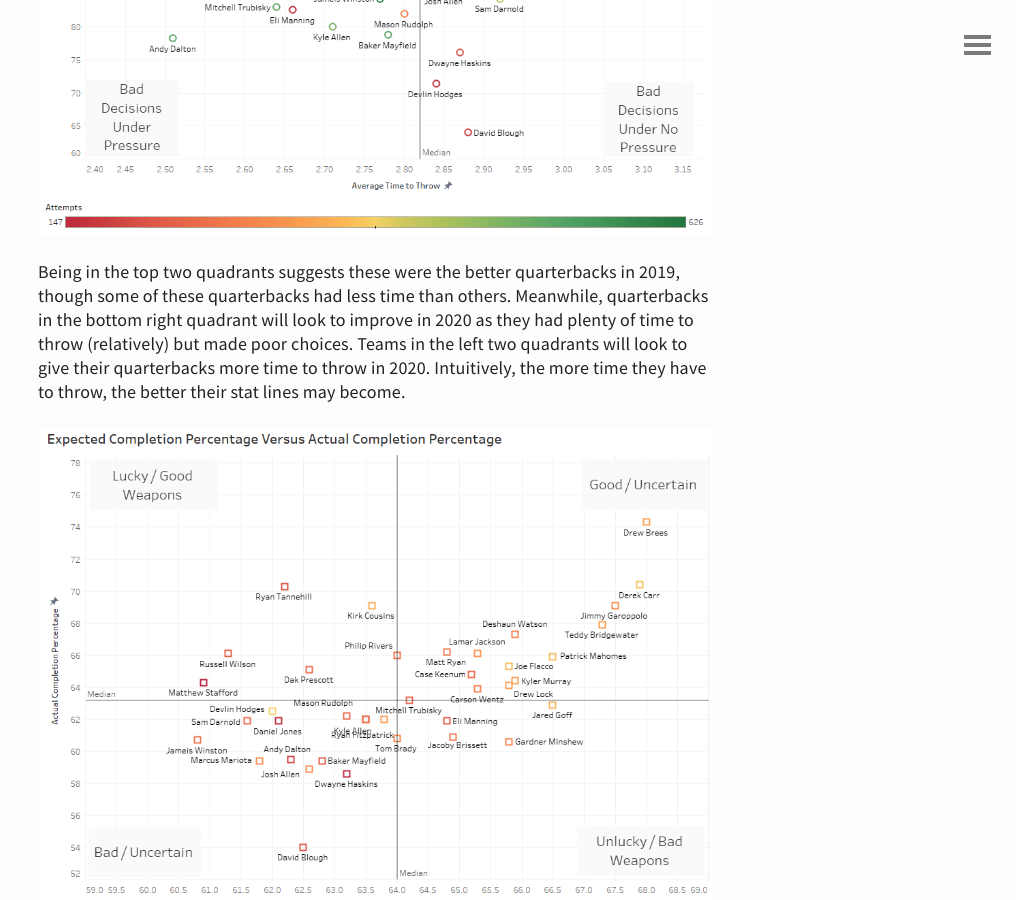
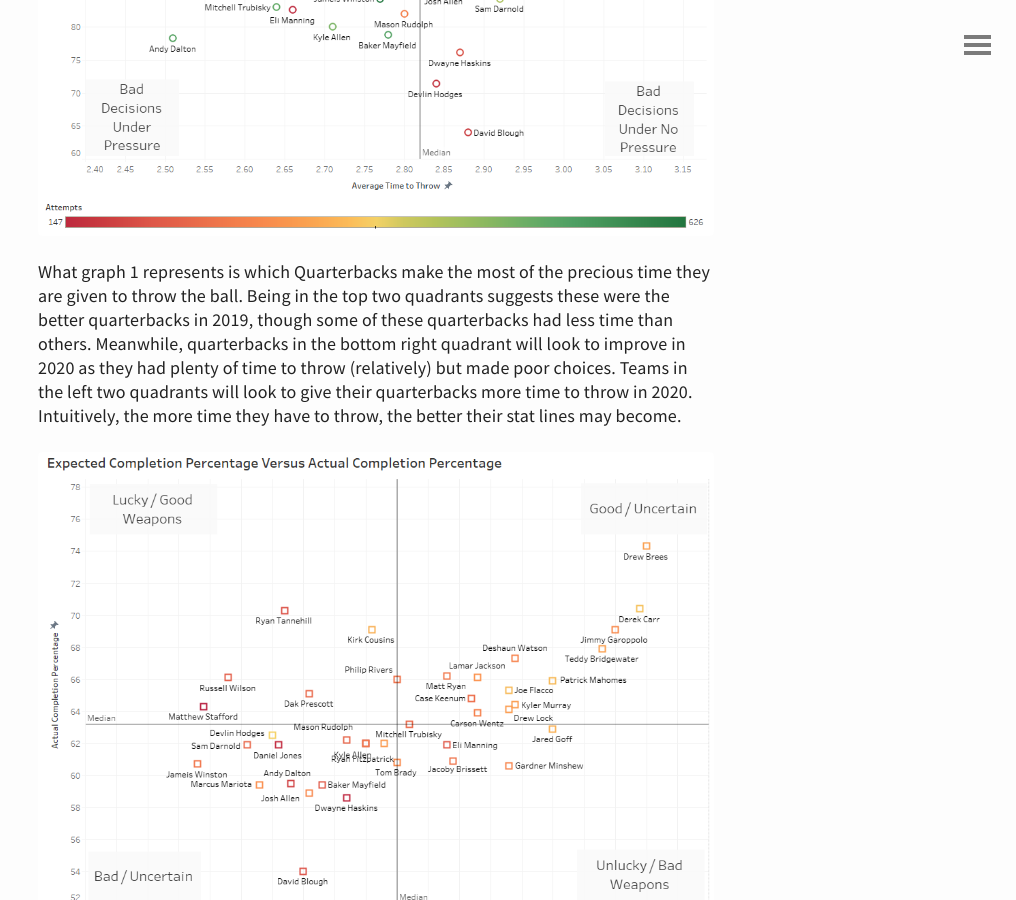
Before and after one commit to NumberHound/web, a Jekyll site: the page built from _posts/2020-03-08-Which-QBs-Need-Help-In-2020.md, in a window 1280 px wide and 900 px high, scrolled down 1020 px. Shown: the whole window, without its empty margins (264-1280 px from the left). Built offline with Jekyll 4.4.1, drawn with Linux system fonts in a browser that asks for light colours.

Commit message:
Update 2020-03-08-Which-QBs-Need-Help-In-2020.md

```diff
--- a/_posts/2020-03-08-Which-QBs-Need-Help-In-2020.md
+++ b/_posts/2020-03-08-Which-QBs-Need-Help-In-2020.md
@@ -8,7 +8,7 @@ In the first plot below, average time to throw is plotted against [Quarterback R
 
 ![TTvsQBR](/img/QBHelp/TTvsQBR.PNG "TTvsQBR")
 
-Being in the top two quadrants suggests these were the better quarterbacks in 2019, though some of these quarterbacks had less time than others. Meanwhile, quarterbacks in the bottom right quadrant will look to improve in 2020 as they had plenty of time to throw (relatively) but made poor choices. Teams in the left two quadrants will look to give their quarterbacks more time to throw in 2020. Intuitively, the more time they have to throw, the better their stat lines may become.
+What graph 1 represents is which Quarterbacks make the most of the precious time they are given to throw the ball. Being in the top two quadrants suggests these were the better quarterbacks in 2019, though some of these quarterbacks had less time than others. Meanwhile, quarterbacks in the bottom right quadrant will look to improve in 2020 as they had plenty of time to throw (relatively) but made poor choices. Teams in the left two quadrants will look to give their quarterbacks more time to throw in 2020. Intuitively, the more time they have to throw, the better their stat lines may become.
 
 ![XCOMPvsCOMP](/img/QBHelp/XCOMPvsCOMP.PNG "XCOMPvsCOMP")
 
```
